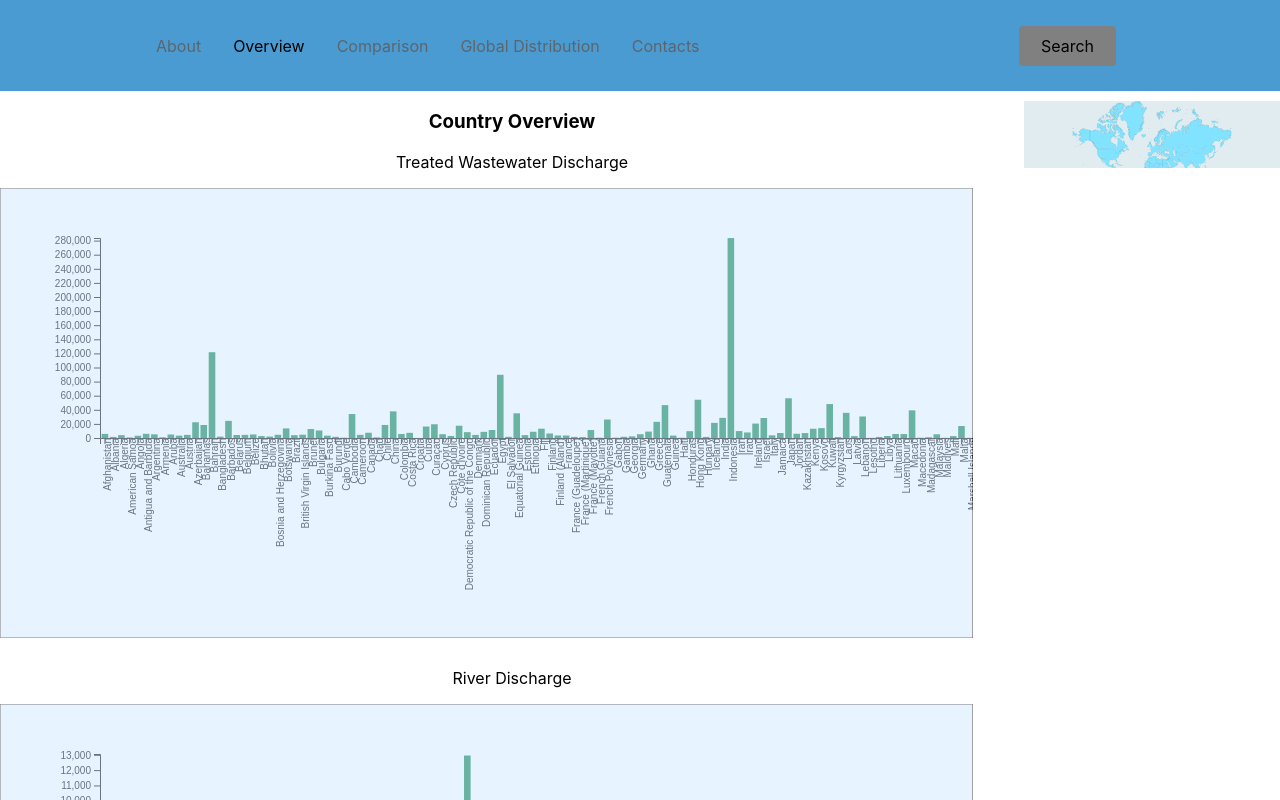
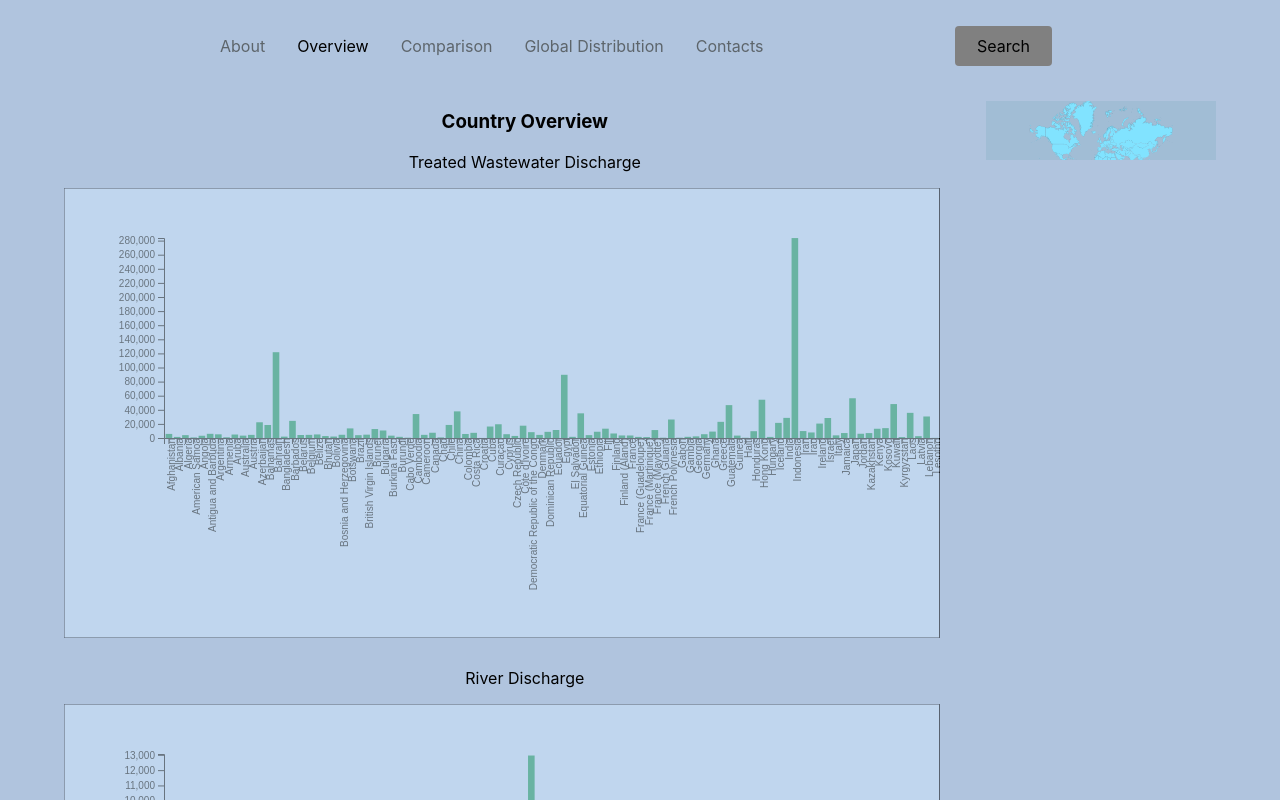
Before and after one commit to mikeyin97/547Project, a React (Create React App) app in the folder my-app/: page /overview in a window 1280 px wide. Built offline with nearby package versions, Linux system fonts and the light colour scheme.

Commit message:
Change CSS style

```diff
--- a/my-app/src/components/NavBar/NavbarElements.js
+++ b/my-app/src/components/NavBar/NavbarElements.js
@@ -3,7 +3,7 @@ import { NavLink as Link } from 'react-router-dom';
 import styled from 'styled-components';
 
 export const Nav = styled.nav`
-  background: #4B9BD3;
+  background: lightsteelblue;
   height: 85px;
   display: flex;
   justify-content: space-between;
--- a/my-app/src/pages/overview.css
+++ b/my-app/src/pages/overview.css
@@ -2,10 +2,30 @@
     display: flex;
 }
 
-#left {
+.left {
     float: left;
     flex-direction: column;
     overflow: scroll;
+}
+
+/* Works on Firefox */
+*::-webkit-scrollbar {
+    width: 18px;
+}
+
+*::-webkit-scrollbar-track {
+    /* color of the tracking area */
+    background: #9dd1e8;
+    padding: 2px 0;
+}
+
+*::-webkit-scrollbar-thumb {
+    /* color of the scroll thumb */
+    background-color: rgb(46, 179, 209);
+    /* roundness of the scroll thumb */
+    border: 1px solid rgba(0, 0, 0, 0.534);
+    border-radius: 10px;
+    box-shadow: inset 0 0 6px rgba(70, 174, 205, 0.872);
 }
 
 #right {
@@ -25,7 +45,13 @@
 }
 
 /* Selects the root element of the document: <html> in the case of HTML */
-#root {}
+#root {
+    /*margin-top: 2%;*/
+    padding-bottom: 10%;
+    padding-left: 5%;
+    padding-right: 5%;
+    background-color: lightsteelblue;
+}
 
 /* The <g> SVG element is a container used to group other SVG elements */
 g {
@@ -38,6 +64,13 @@ html, body{
     height:100%;
 }
 */
+
+.scroller {
+    width: 300px;
+    height: 100px;
+    overflow-y: scroll;
+    scrollbar-color: rebeccapurple green;
+}
 
 .svg-container {
     display: inline-block;
```
